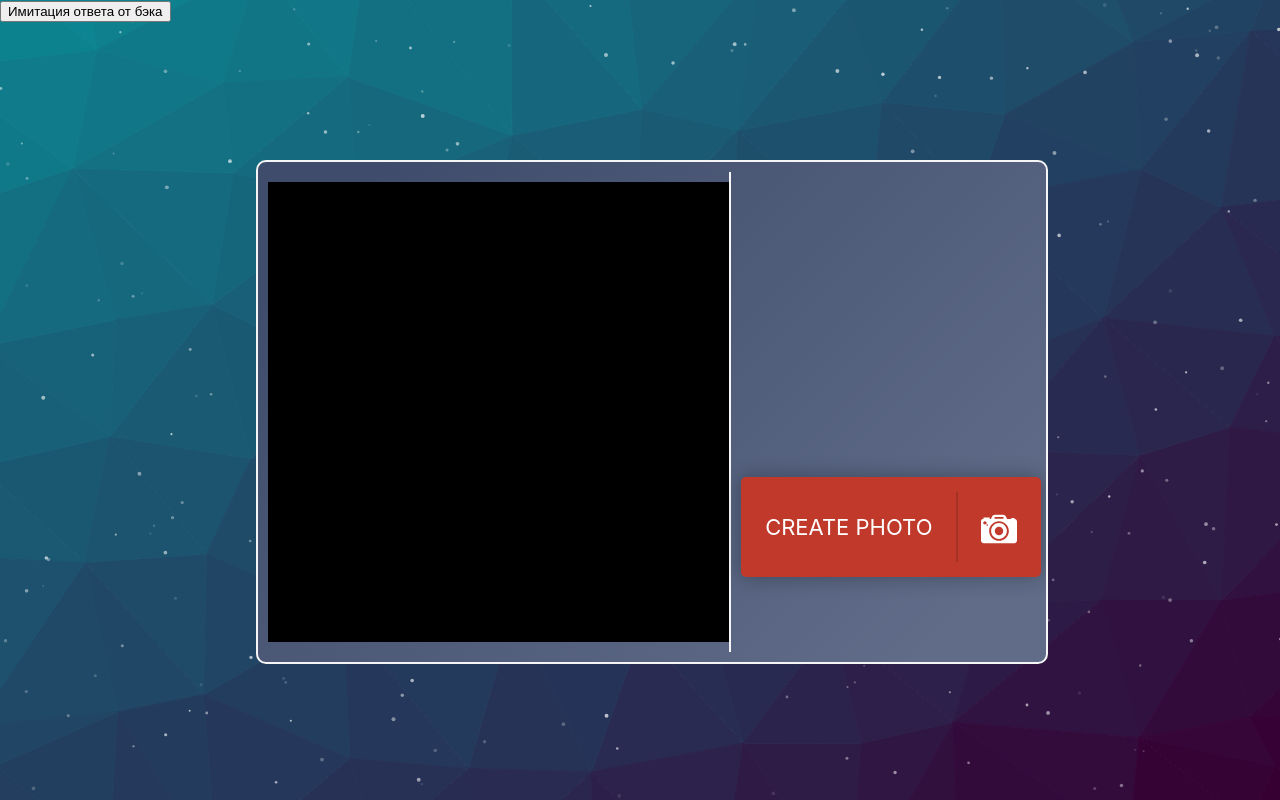
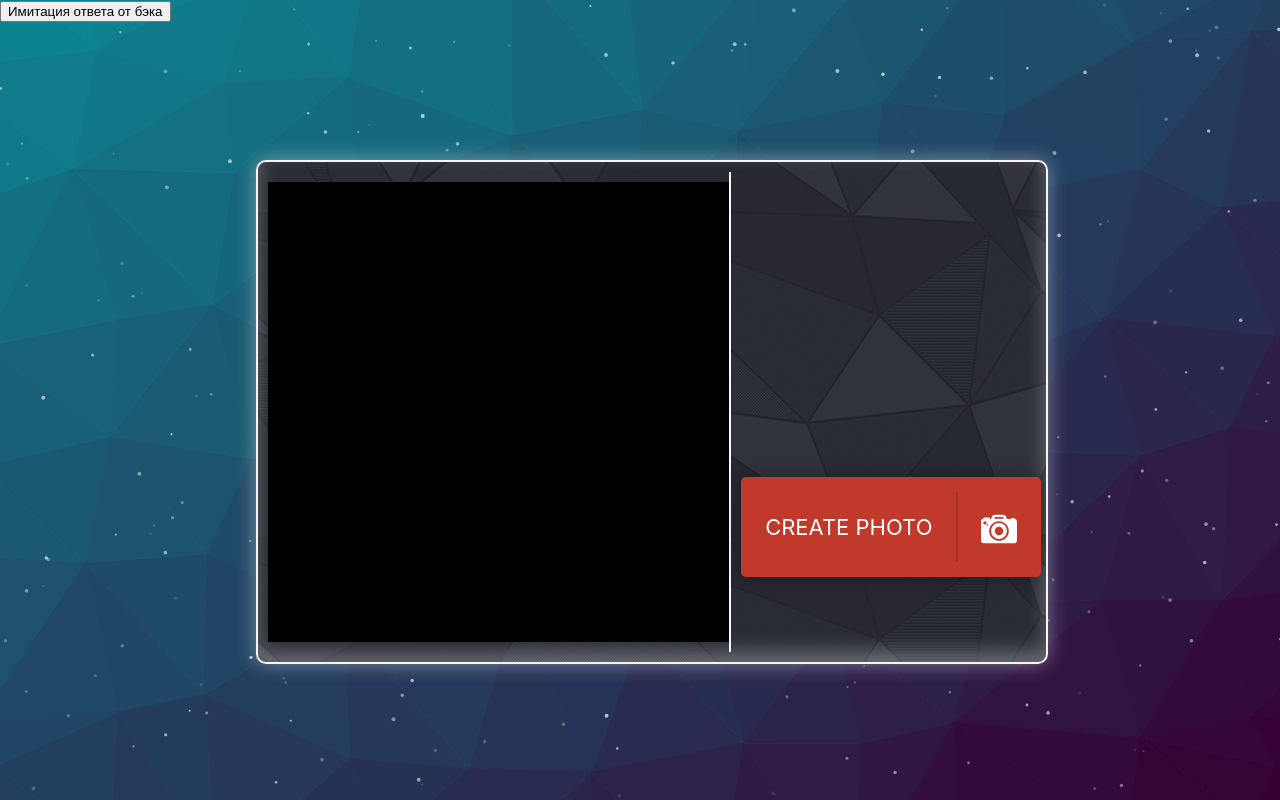
Before and after one commit to yavorskiydima/mwc, a React (Create React App) app: page / in a window 1280 px wide. Built offline with nearby package versions, Linux system fonts and the light colour scheme; no server answers.

Commit message:
feat: add style

```diff
--- a/src/components/Button/index.js
+++ b/src/components/Button/index.js
@@ -7,6 +7,7 @@ const speed = '0.25s';
 const defSettings = {
   color: '#c0392b',
   colorDark: '#a53125',
+  colorSuccess: '#27ae60',
   transition: `all ${speed} cubic-bezier(0.310, -0.105, 0.430, 1.400)`,
 };
 
@@ -95,7 +96,8 @@ const ButtonWrapper = styled.a`
   }
 
   &.success {
-    background-color: #27ae60;
+    background-color: ${({ colorSucces }) =>
+      colorSucces || defSettings.colorSuccess};
 
     .icon {
       .fa-remove {
--- a/src/containers/Common.styled.js
+++ b/src/containers/Common.styled.js
@@ -1,14 +1,17 @@
-import styled from "styled-components";
+import styled from 'styled-components';
 
 export const CommonContainer = styled.div`
   position: absolute;
-  background: linear-gradient(135deg, #3f4c6b 10%, #3f4c6b 10%, #606c88 90%);
+  background-image: url(/img/shattered-island.gif);
+  opacity: 0.8;
   border-radius: 10px;
   overflow: hidden;
   display: flex;
   z-index: 4;
+  box-shadow: 0 0 20px rgba(255, 255, 255, 0.4),
+    inset 0 -10px 20px rgba(255, 255, 255, 0.3);
   animation: ${props =>
-    props.visible ? "up-size 1s 1s both" : "down-size 1s both"};
+    props.visible ? 'up-size 1s 1s both' : 'down-size 1s both'};
   @keyframes down-size {
     0% {
       width: 60%;
```
Also changed, not shown: public/img/shattered-island.gif (added).
